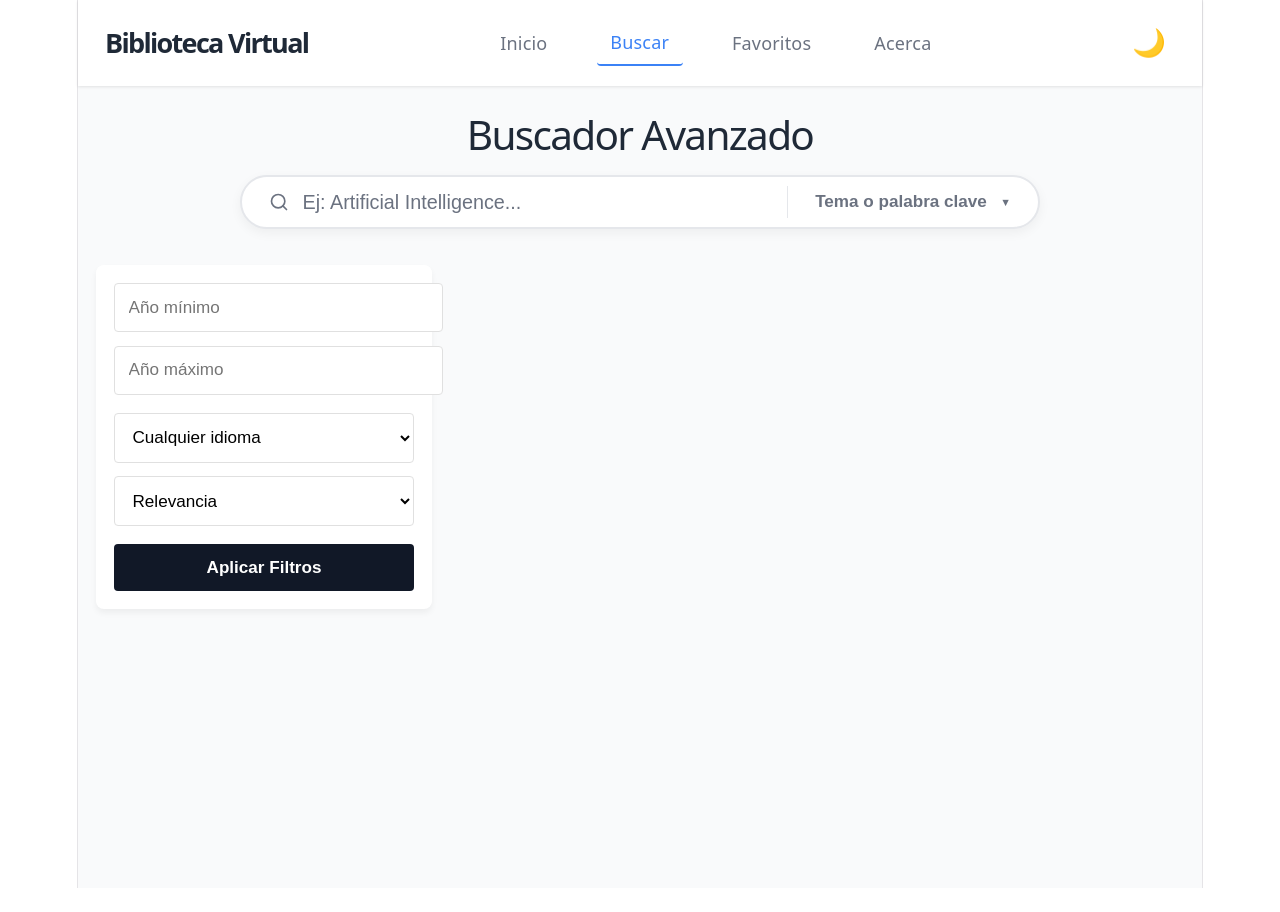
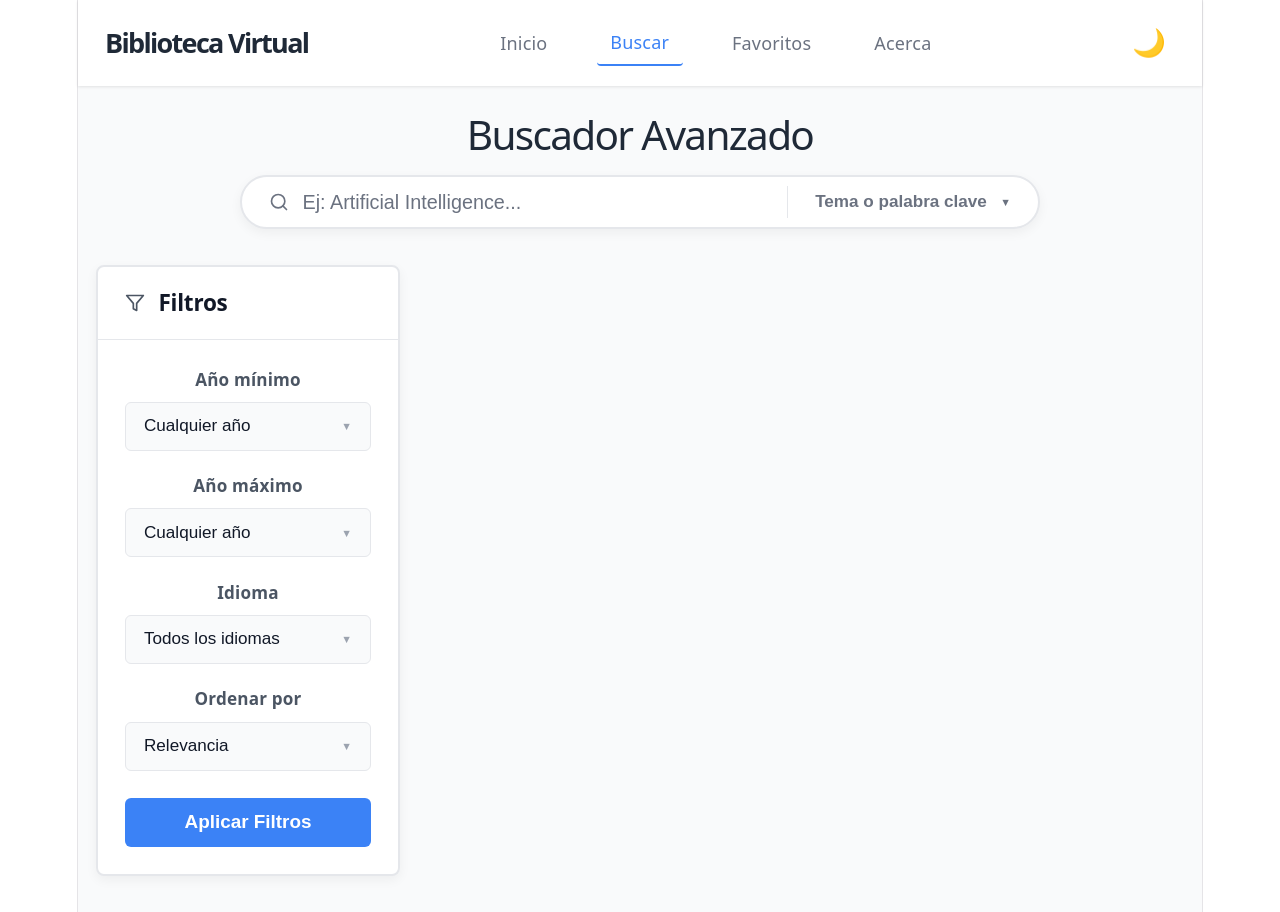
Before and after one commit to David-ZemaP/Biblioteca-virtual, a React (Vite) app: page /buscar in a window 1280 px wide. Before the commit the page ends 888 px from the top, so only its background shows below. Built offline with nearby package versions, Linux system fonts and the light colour scheme.

Commit message:
fix: mejorando estatica de filterpanel

```diff
--- a/src/components/FilterPanel.scss
+++ b/src/components/FilterPanel.scss
@@ -4,50 +4,215 @@
 .filter-panel {
   display: flex;
   flex-direction: column;
-  gap: $space-4;
-  background: $color-surface;
-  padding: $space-4;
+  background: #ffffff;
   border-radius: $radius-lg;
-  box-shadow: 0 4px 6px rgba(0, 0, 0, 0.05);
+  box-shadow: 0 4px 12px rgba(0, 0, 0, 0.05);
+  border: 2px solid #e5e7eb;
   width: 100%;
-  max-width: 300px;
+  transition: all 0.3s ease;
+
+  .filter-header {
+    display: flex;
+    align-items: center;
+    gap: $space-3;
+    padding: $space-5 $space-6;
+    border-bottom: 1px solid #e5e7eb;
+
+    h2 {
+      margin: 0;
+      font-size: 1.25rem;
+      font-weight: 700;
+      color: #111827;
+    }
+
+    svg {
+      color: #4b5563;
+    }
+  }
+
+  .filter-content {
+    display: flex;
+    flex-direction: column;
+    gap: $space-5;
+    padding: $space-6;
   }
 
   .filter-group {
     display: flex;
     flex-direction: column;
-  gap: $space-3;
+    gap: $space-2;
+
+    label {
+      font-size: 0.95rem;
+      font-weight: 600;
+      color: #4b5563;
+    }
   }
 
-.filter-input,
-.filter-select {
+  /* AISLAMOS EL DROPDOWN SOLO PARA EL FILTER PANEL */
+  .custom-dropdown {
+    position: relative;
     width: 100%;
-  padding: $space-3;
-  border: 1px solid #e0e0e0;
-  border-radius: $radius-sm;
+  }
+
+  .dropdown-trigger {
+    width: 100%;
+    display: flex;
+    justify-content: space-between;
+    align-items: center;
+    padding: $space-3 $space-4;
+    border: 1px solid #e5e7eb;
+    border-radius: $radius-md;
     font-size: 0.95rem;
+    font-weight: 400;
+    background-color: #f9fafb;
+    color: #111827;
+    cursor: pointer;
     outline: none;
+    transition: all 0.2s ease;
+
+    &:focus, &:hover {
+      border-color: $color-accent;
       background-color: #ffffff;
-  transition: border-color 0.2s ease;
+    }
+  }
 
-  &:focus {
-    border-color: $color-accent;
+  .dropdown-value {
+    white-space: nowrap;
+    overflow: hidden;
+    text-overflow: ellipsis;
+  }
+
+  .dropdown-arrow {
+    font-size: 0.6rem;
+    color: #9ca3af;
+    transition: transform 0.2s ease;
+    margin-left: $space-3;
+    flex-shrink: 0;
+
+    &.open {
+      transform: rotate(180deg);
+    }
+  }
+
+  .dropdown-menu {
+    position: absolute;
+    top: calc(100% + 4px);
+    left: 0;
+    width: 100%;
+    margin: 0;
+    padding: 0;
+    list-style: none;
+    background-color: #ffffff;
+    border: 1px solid #e5e7eb;
+    box-shadow: 0 10px 15px -3px rgba(0, 0, 0, 0.1);
+    border-radius: $radius-md;
+    z-index: 20;
+    max-height: 220px;
+    overflow-y: auto;
+
+    &::-webkit-scrollbar {
+      width: 6px;
+    }
+
+    &::-webkit-scrollbar-thumb {
+      background-color: #cbd5e1;
+      border-radius: 4px;
+    }
+
+    li {
+      padding: $space-3 $space-4;
+      cursor: pointer;
+      font-size: 0.95rem;
+      font-weight: 400;
+      color: #111827;
+      transition: background-color 0.2s ease, color 0.2s ease;
+
+      &:hover {
+        background-color: rgba(59, 130, 246, 0.05);
+      }
+
+      &.active {
+        background-color: $color-accent;
+        color: #ffffff;
+      }
     }
   }
 
   .filter-btn {
-  width: 100%;
+    margin: 0 $space-6 $space-6 $space-6;
     padding: $space-3;
-  background-color: #111827;
+    background-color: $color-accent;
     color: #ffffff;
     border: none;
-  border-radius: $radius-sm;
-  font-size: 0.95rem;
+    border-radius: $radius-md;
+    font-size: 1.05rem;
     font-weight: 600;
     cursor: pointer;
-  transition: background-color 0.2s ease;
+    transition: background-color 0.2s ease, transform 0.1s ease;
 
     &:hover {
-    background-color: #374151;
+      background-color: $color-accent-dark;
+    }
+
+    &:active {
+      transform: scale(0.98);
     }
   }
+}
+
+/* AISLAMOS EL MODO OSCURO SOLO PARA EL FILTER PANEL */
+:root.dark-mode .filter-panel {
+  background-color: $color-dark-surface;
+  border-color: $color-dark-border;
+  box-shadow: $shadow-card-dark;
+
+  .filter-header {
+    border-bottom-color: $color-dark-border;
+
+    h2 {
+      color: $color-dark-text-strong;
+    }
+
+    svg {
+      color: $color-dark-muted;
+    }
+  }
+
+  .filter-group label {
+    color: $color-dark-text;
+  }
+
+  .dropdown-trigger {
+    background-color: $color-dark-surface-alt;
+    border-color: $color-dark-border;
+    color: $color-dark-text-strong;
+
+    &:focus, &:hover {
+      border-color: $color-accent;
+      background-color: $color-dark-bg;
+    }
+  }
+
+  .dropdown-menu {
+    background-color: $color-dark-surface-alt;
+    border-color: $color-dark-border;
+
+    &::-webkit-scrollbar-thumb {
+      background-color: #4b5563;
+    }
+
+    li {
+      color: $color-dark-text;
+
+      &:hover {
+        background-color: rgba(255, 255, 255, 0.05);
+      }
+
+      &.active {
+        background-color: $color-accent;
+        color: #ffffff;
+      }
+    }
+  }
+}
--- a/src/components/FilterPanel.tsx
+++ b/src/components/FilterPanel.tsx
@@ -1,4 +1,4 @@
-import { useState } from 'react';
+import { useState, useRef, useEffect } from 'react';
 import './FilterPanel.scss';
 
 export interface FilterParams {
@@ -12,11 +12,97 @@ interface FilterPanelProps {
   onFilterChange: (filters: FilterParams) => void;
 }
 
+interface Option {
+  value: string;
+  label: string;
+}
+
+interface CustomDropdownProps {
+  value: string;
+  options: Option[];
+  onChange: (value: string) => void;
+  placeholder: string;
+}
+
+function CustomDropdown({ value, options, onChange, placeholder }: CustomDropdownProps) {
+  const [isOpen, setIsOpen] = useState(false);
+  const dropdownRef = useRef<HTMLDivElement>(null);
+
+  useEffect(() => {
+    const handleClickOutside = (event: MouseEvent) => {
+      if (dropdownRef.current && !dropdownRef.current.contains(event.target as Node)) {
+        setIsOpen(false);
+      }
+    };
+
+    document.addEventListener('mousedown', handleClickOutside);
+    return () => document.removeEventListener('mousedown', handleClickOutside);
+  }, []);
+
+  const selectedOption = options.find(opt => opt.value === value);
+
+  return (
+    <div className="custom-dropdown" ref={dropdownRef}>
+      <button
+        type="button"
+        className="dropdown-trigger"
+        onClick={() => setIsOpen(!isOpen)}
+      >
+        <span className="dropdown-value">
+          {selectedOption ? selectedOption.label : placeholder}
+        </span>
+        <span className={`dropdown-arrow ${isOpen ? 'open' : ''}`}>▼</span>
+      </button>
+
+      {isOpen && (
+        <ul className="dropdown-menu">
+          {options.map((opt) => (
+            <li
+              key={opt.value}
+              className={value === opt.value ? 'active' : ''}
+              onClick={() => {
+                onChange(opt.value);
+                setIsOpen(false);
+              }}
+            >
+              {opt.label}
+            </li>
+          ))}
+        </ul>
+      )}
+    </div>
+  );
+}
+
 export function FilterPanel({ onFilterChange }: FilterPanelProps) {
   const [minYear, setMinYear] = useState('');
   const [maxYear, setMaxYear] = useState('');
   const [language, setLanguage] = useState('');
   const [sortBy, setSortBy] = useState('');
+
+  const currentYear = new Date().getFullYear();
+
+  const yearOptions: Option[] = [
+    { value: '', label: 'Cualquier año' },
+    ...Array.from(new Array(currentYear - 1899), (_, index) => {
+      const y = String(currentYear - index);
+      return { value: y, label: y };
+    })
+  ];
+
+  const languageOptions: Option[] = [
+    { value: '', label: 'Todos los idiomas' },
+    { value: 'eng', label: 'Inglés' },
+    { value: 'spa', label: 'Español' },
+    { value: 'fre', label: 'Francés' },
+    { value: 'ger', label: 'Alemán' },
+  ];
+
+  const sortOptions: Option[] = [
+    { value: '', label: 'Relevancia' },
+    { value: 'first_publish_year', label: 'Año de publicación' },
+    { value: 'edition_count', label: 'Cantidad de ediciones' },
+  ];
 
   const handleApplyFilters = () => {
     onFilterChange({ minYear, maxYear, language, sortBy });
@@ -24,35 +110,58 @@ export function FilterPanel({ onFilterChange }: FilterPanelProps) {
 
   return (
     <div className="filter-panel">
-      <div className="filter-group">
-        <input
-          className="filter-input"
-          type="number"
-          placeholder="Año mínimo"
-          value={minYear}
-          onChange={(e) => setMinYear(e.target.value)}
-        />
-        <input
-          className="filter-input"
-          type="number"
-          placeholder="Año máximo"
-          value={maxYear}
-          onChange={(e) => setMaxYear(e.target.value)}
-        />
+      <div className="filter-header">
+        <svg viewBox="0 0 24 24" width="20" height="20" stroke="currentColor" strokeWidth="2" fill="none" strokeLinecap="round" strokeLinejoin="round">
+          <polygon points="22 3 2 3 10 12.46 10 19 14 21 14 12.46 22 3"></polygon>
+        </svg>
+        <h2>Filtros</h2>
       </div>
-      <div className="filter-group">
-        <select className="filter-select" value={language} onChange={(e) => setLanguage(e.target.value)}>
-          <option value="">Cualquier idioma</option>
-          <option value="eng">Inglés</option>
-          <option value="spa">Español</option>
-        </select>
-        <select className="filter-select" value={sortBy} onChange={(e) => setSortBy(e.target.value)}>
-          <option value="">Relevancia</option>
-          <option value="first_publish_year">Año de publicación</option>
-          <option value="edition_count">Cantidad de ediciones</option>
-        </select>
+
+      <div className="filter-content">
+        <div className="filter-group">
+          <label>Año mínimo</label>
+          <CustomDropdown
+            value={minYear}
+            options={yearOptions}
+            onChange={setMinYear}
+            placeholder="Cualquier año"
+          />
+        </div>
+
+        <div className="filter-group">
+          <label>Año máximo</label>
+          <CustomDropdown
+            value={maxYear}
+            options={yearOptions}
+            onChange={setMaxYear}
+            placeholder="Cualquier año"
+          />
+        </div>
+
+        <div className="filter-group">
+          <label>Idioma</label>
+          <CustomDropdown
+            value={language}
+            options={languageOptions}
+            onChange={setLanguage}
+            placeholder="Todos los idiomas"
+          />
+        </div>
+
+        <div className="filter-group">
+          <label>Ordenar por</label>
+          <CustomDropdown
+            value={sortBy}
+            options={sortOptions}
+            onChange={setSortBy}
+            placeholder="Relevancia"
+          />
+        </div>
       </div>
-      <button className="filter-btn" onClick={handleApplyFilters}>Aplicar Filtros</button>
+
+      <button className="filter-btn" onClick={handleApplyFilters}>
+        Aplicar Filtros
+      </button>
     </div>
   );
 }
```
Lines whose indentation alone changed are shown as unchanged.
